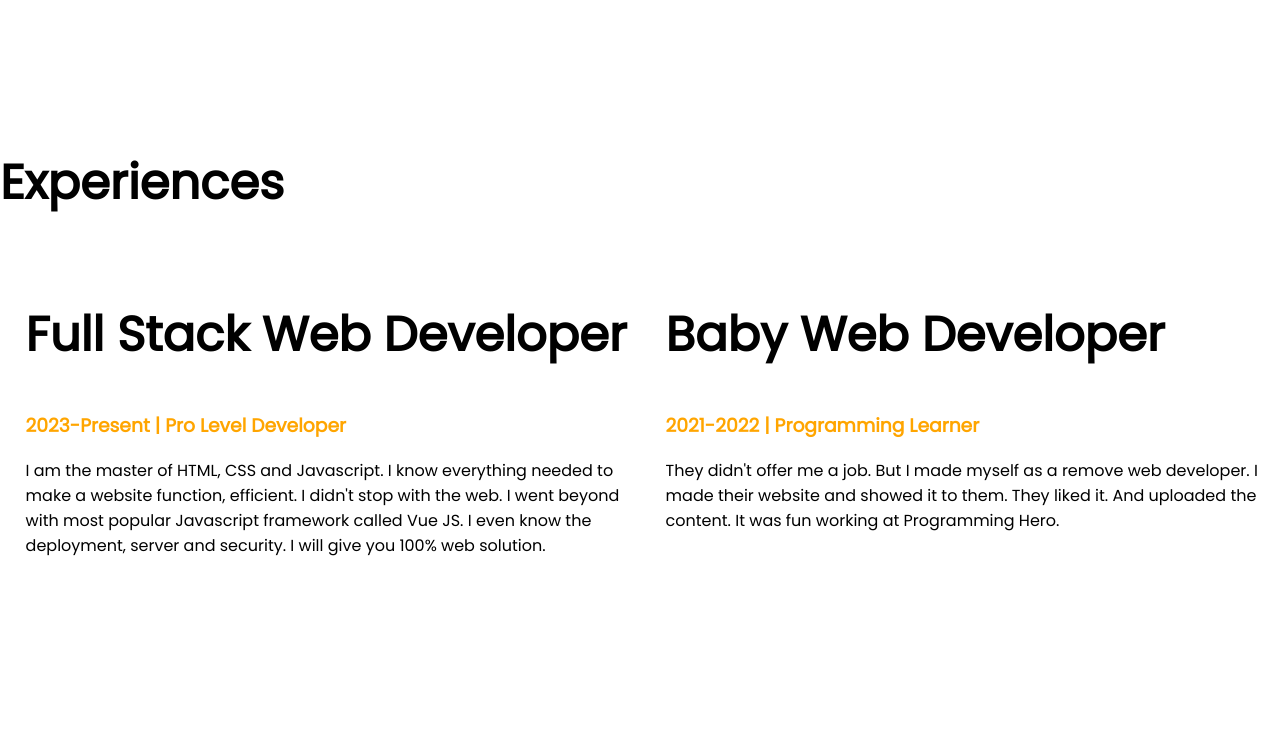
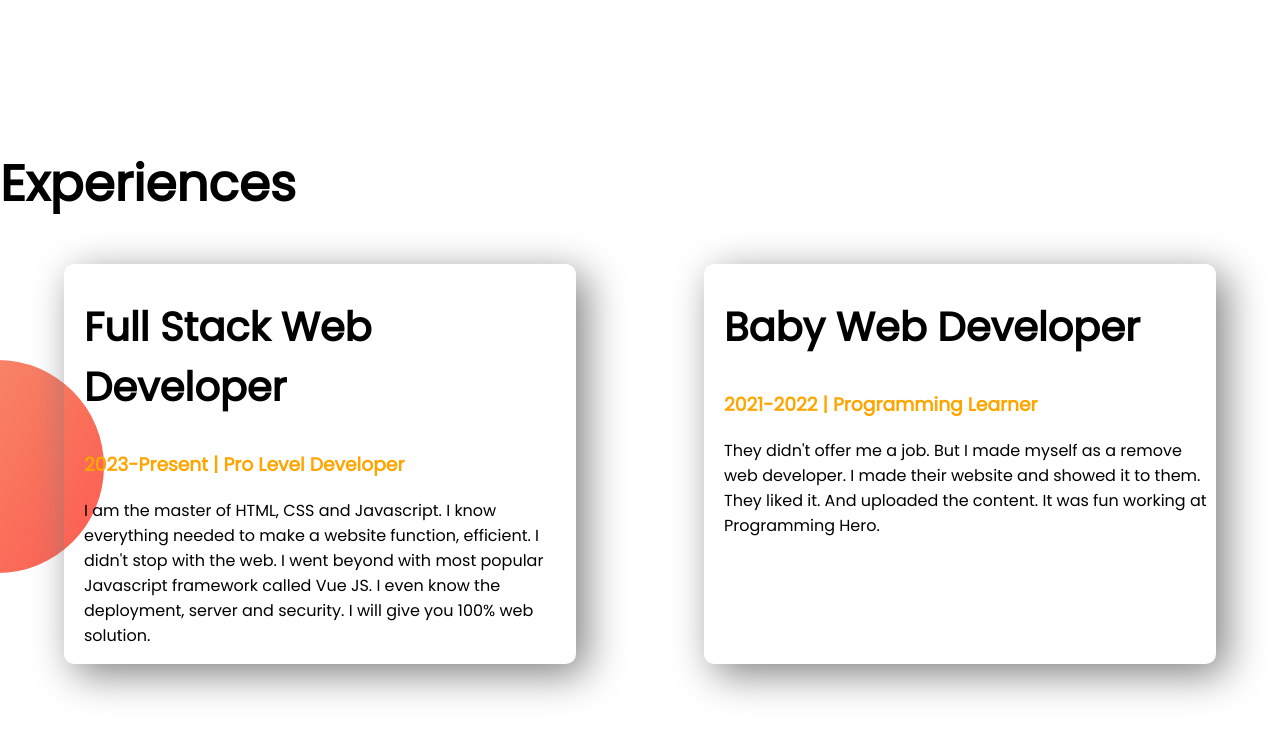
Before and after one commit to SATalukder/santon-portfolio, a plain HTML site: page index.html in a window 1280 px wide. Shown: the part 1127-1864 px from the top of the page. Drawn offline with Linux system fonts and the light colour scheme.

Commit message:
added Shadow Box

```diff
--- a/index.html
+++ b/index.html
@@ -44,15 +44,15 @@
     <section class="experience-area">
         <h1>Experiences</h1>
         <div class="flexible">
-            <div class="half-width">
-                <h1>Full Stack Web Developer</h1>
+            <div class="experience-item">
+                <h2>Full Stack Web Developer</h2>
                 <h3 class="orange-color">2023-Present | Pro Level Developer</h3>
                 <p>I am the master of HTML, CSS and Javascript. I know everything needed to make a website function,
                     efficient. I didn't stop with the web. I went beyond with most popular Javascript framework called
                     Vue JS. I even know the deployment, server and security. I will give you 100% web solution.</p>
             </div>
-            <div class="half-width">
-                <h1>Baby Web Developer</h1>
+            <div class="experience-item">
+                <h2>Baby Web Developer</h2>
                 <h3 class="orange-color">2021-2022 | Programming Learner</h3>
                 <p>They didn't offer me a job. But I made myself as a remove web developer. I made their website and
                     showed it to them. They liked it. And uploaded the content. It was fun working at Programming Hero.
--- a/style.css
+++ b/style.css
@@ -4,8 +4,12 @@
 }
 
 h1 {
-    font-size: 48px;
+    font-size: 50px;
 
+}
+
+h2 {
+    font-size: 40px;
 }
 
 .orange-color {
@@ -46,3 +50,22 @@
     background-repeat: no-repeat;
     background-position: right;
 }
+
+.experience-item {
+    box-shadow: 10px 10px 40px gray;
+    border-radius: 10px;
+    width: 40%;
+    margin-left: 5%;
+    margin-right: 5%;
+    padding-left: 20px;
+
+
+
+}
+
+.experience-area {
+    background-image: url(santon-image/exp-bg.png);
+    background-repeat: no-repeat;
+    background-position-y: 70%;
+
+}
```
